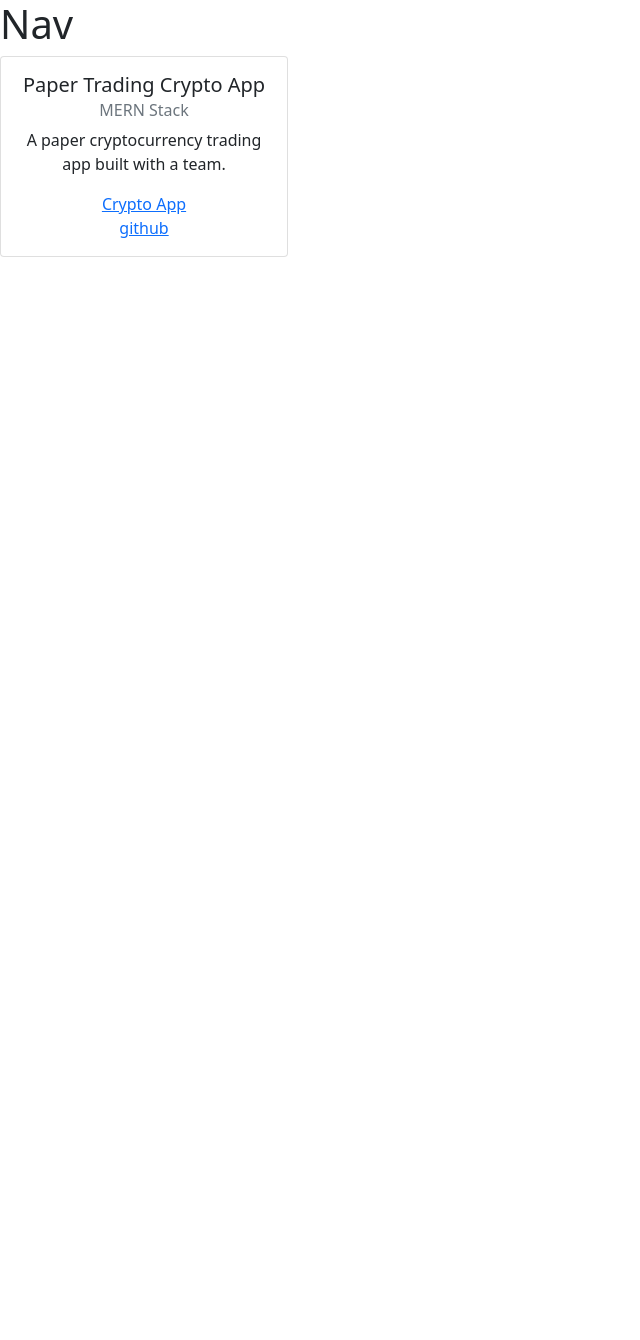
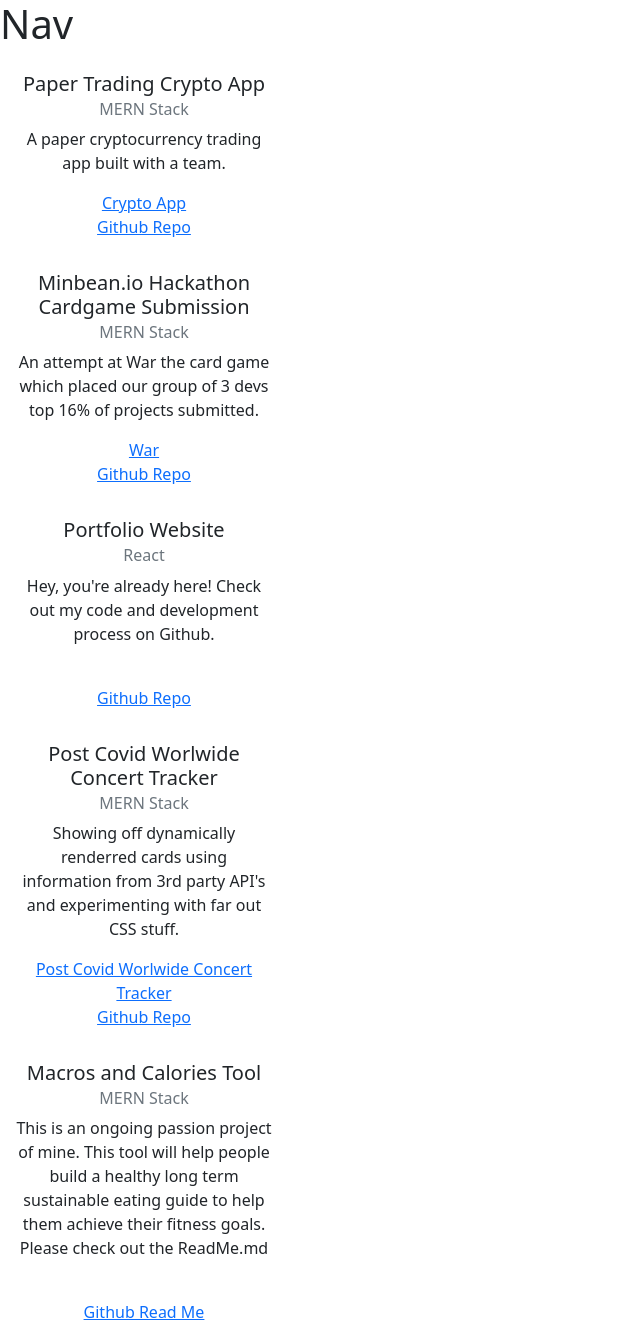
Before and after one commit to KirkBetzina/portfolio, a React (Create React App) app in the folder portfolio/: page / in a window 1280 px wide. Shown: the whole page, without its empty margins (0-640 px from the left). Before the commit the page ends 800 px from the top, so only its background shows below. Built offline with nearby package versions, Linux system fonts and the light colour scheme.

Commit message:
finalized card structure, and added respective projects to them

```diff
--- a/portfolio/src/App.js
+++ b/portfolio/src/App.js
@@ -3,17 +3,17 @@ import './App.css';
 import Nav from './components/nav';
 import AboutMe from './pages/aboutme';
 import Projects from './pages/projects';
-import {BrowserRouter as Router, Switch, Route, Link} from "react-router-dom"
+// import {BrowserRouter as Router, Switch, Route, Link} from "react-router-dom"
 
 function App() {
   return (
-    <Router>
+
     <div className="App">
       <Nav />
       <Projects />
       {/* <AboutMe /> */}
     </div>
-    </Router>
+
   );
 }
 
--- a/portfolio/src/pages/projects.js
+++ b/portfolio/src/pages/projects.js
@@ -1,18 +1,60 @@
 import React from 'react'
+
 
 const Projects = (props) => {
 
     return(
-    <div class="card" style={{width: '18rem', border: '1px solid blk'}}>
+        <>
+            <div class="card-crypto" style={{width: '18rem', border: '1px solid blk'}}>
                 <div class="card-body">
                 <h5 class="card-title">Paper Trading Crypto App</h5>
                 <h6 class="card-subtitle mb-2 text-muted">MERN Stack</h6>
                 <p class="card-text">A paper cryptocurrency trading app built with a team. </p>
                 <a href="https://mystifying-villani-51e1b2.netlify.app/" class="card-link">Crypto App</a>
                 <br></br>
-        <a type='link' href="https://github.com/KirkBetzina/cryptoApp_frontend/tree/dev" class=''>github</a>
+                <a type='link' href="https://github.com/KirkBetzina/cryptoApp_frontend/tree/dev" class=''>Github Repo</a>
                 </div>
             </div>
+            <div class="card-war" style={{width: '18rem', border: '1px solid blk'}}>
+                <div class="card-body">
+                <h5 class="card-title">Minbean.io Hackathon Cardgame Submission</h5>
+                <h6 class="card-subtitle mb-2 text-muted">MERN Stack</h6>
+                <p class="card-text">An attempt at War the card game which placed our group of 3 devs top 16% of projects submitted.</p>
+                <a href="https://angry-volhard-52c28f.netlify.app/" class="card-link">War</a>
+                <br></br>
+                <a type='link' href="https://github.com/KirkBetzina/mintbeanCardGame/tree/master" class=''>Github Repo</a>
+                </div>
+            </div>
+            <div class="card-portfolio" style={{width: '18rem', border: '1px solid blk'}}>
+                <div class="card-body">
+                <h5 class="card-title">Portfolio Website</h5>
+                <h6 class="card-subtitle mb-2 text-muted">React</h6>
+                <p class="card-text">Hey, you're already here! Check out my code and development process on Github.</p>
+                <a href="" class="card-link"></a>
+                <br></br>
+                <a type='link' href="https://github.com/KirkBetzina/portfolio" class=''>Github Repo</a>
+                </div>
+            </div>
+            <div class="card-concert" style={{width: '18rem', border: '1px solid blk'}}>
+                <div class="card-body">
+                <h5 class="card-title">Post Covid Worlwide Concert Tracker</h5>
+                <h6 class="card-subtitle mb-2 text-muted">MERN Stack</h6>
+                <p class="card-text">Showing off dynamically renderred cards using information from 3rd party API's and experimenting with far out CSS stuff.  </p>
+                <a href="https://competent-bassi-408bb3.netlify.app/" class="card-link">Post Covid Worlwide Concert Tracker</a>
+                <br></br>
+                <a type='link' href="https://github.com/KirkBetzina/react-project-2" class=''>Github Repo</a>
+                </div>
+            </div>
+            <div class="card-macros" style={{width: '18rem', border: '1px solid blk'}}>
+                <div class="card-body">
+                <h5 class="card-title">Macros and Calories Tool</h5>
+                <h6 class="card-subtitle mb-2 text-muted">MERN Stack</h6>
+                <p class="card-text">This is an ongoing passion project of mine. This tool will help people build a healthy long term sustainable eating guide to help them achieve their fitness goals. Please check out the ReadMe.md </p>
+                <br></br>
+                <a type='link' href="https://github.com/KirkBetzina/Calorie-and-macro-calculation" class=''>Github Read Me</a>
+                </div>
+            </div>
+        </>
     )
 }
 export default Projects
```
Lines whose indentation alone changed are shown as unchanged.
